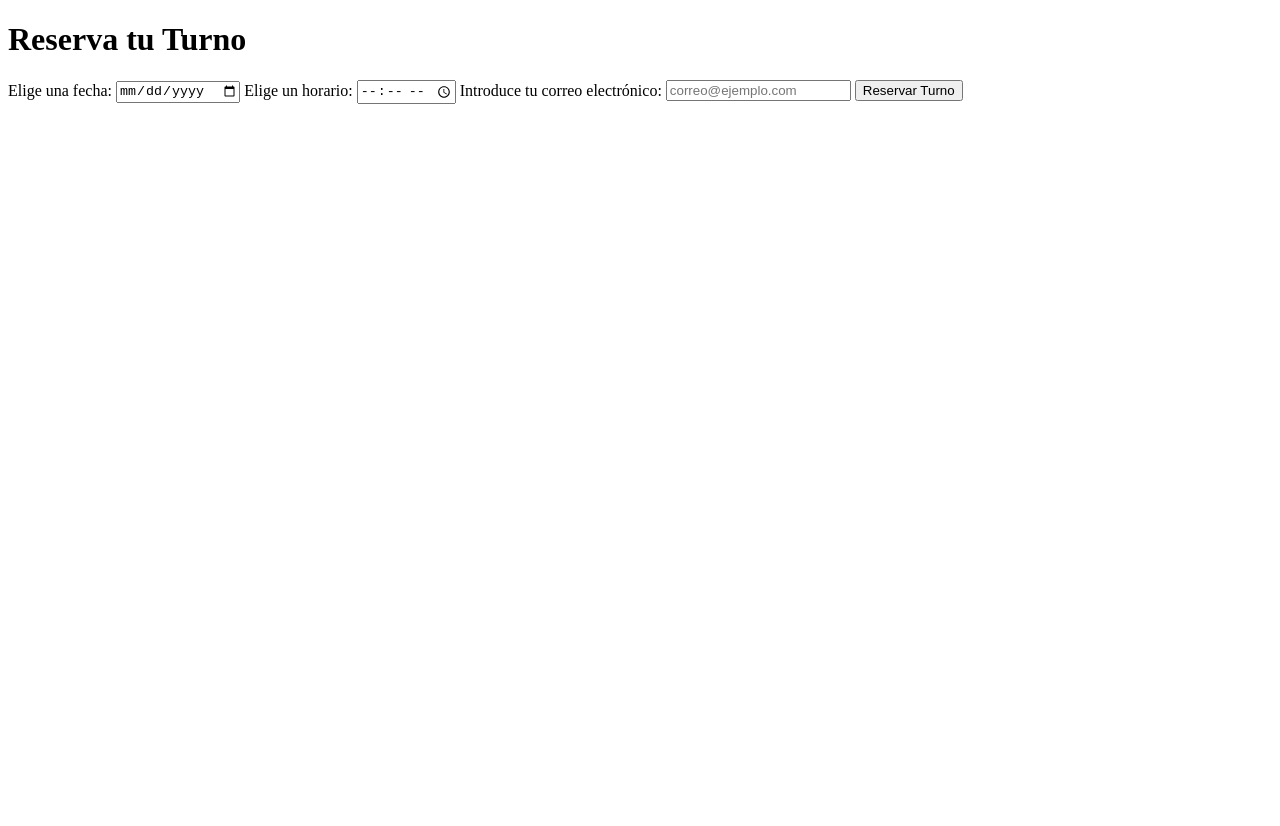
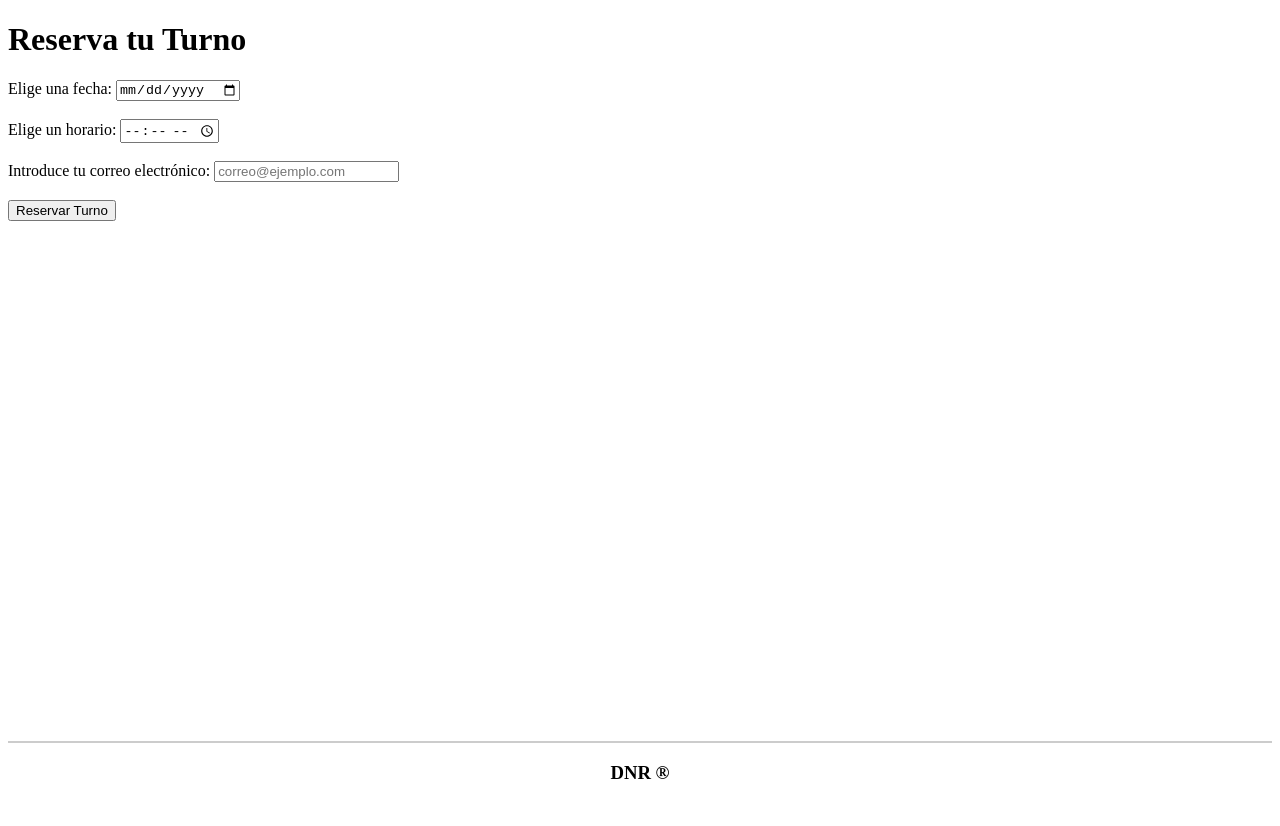
Before and after one commit to NicolasRovetta/TurnApp, a website: page html/index.html in a window 1280 px wide. Before the commit the page ends 800 px from the top, so only its background shows below. Drawn offline with nearby package versions, Linux system fonts and the light colour scheme; some packages are replaced by stand-ins of ours; a script that the page names is missing.

Commit message:
tercer commit,agregro del footer,correccion del llamado de emailJS en .js

```diff
--- a/css/style.css
+++ b/css/style.css
@@ -1,4 +1,20 @@
-/* Estilos para la lista de turnos reservados */
+
+footer{
+    border-top: #ccc 2px solid;
+    height: 10vh;
+    text-align:center;
+
+}
+
+main{
+    height: 90vh;
+}
+
+#reservar-btn:hover{
+    background-color: #ccc;
+    cursor: pointer;
+}
+
 #turnos-reservados h2 {
     font-size: 1.5em;
     color: #333;
--- a/html/index.html
+++ b/html/index.html
@@ -6,26 +6,31 @@
     <meta name="viewport" content="width=device-width, initial-scale=1.0">
     <link rel="stylesheet" href="/css/style.css">
     <script src="https://cdn.jsdelivr.net/npm/sweetalert2@11"></script>
-    <script type="text/javascript" src="https://cdn.jsdelivr.net/npm/@emailjs/browser@4/dist/email.min.js"></script>
     <script async src="/js/script.js"></script>
     <link rel="icon" href="/img/calendaricon.png" />
     <title>Turnapp</title>
 </head>
 
 <body>
+    <main>
+        <script type="text/javascript" src="https://cdn.jsdelivr.net/npm/@emailjs/browser@4/dist/email.min.js"></script>
         <div id="app">
             <h1>Reserva tu Turno</h1>
             <div id="turno-form">
                 <label for="fecha">Elige una fecha:</label>
-            <input type="date" id="fecha">
+                <input type="date" id="fecha"><br><br>
                 <label for="hora">Elige un horario:</label>
-            <input type="time" id="hora">
+                <input type="time" id="hora"><br><br>
                 <label for="email">Introduce tu correo electrónico:</label>
-            <input type="email" id="email" placeholder="correo@ejemplo.com" autocomplete="email" required>
+                <input type="email" id="email" placeholder="correo@ejemplo.com" autocomplete="email" required><br><br>
                 <button id="reservar-btn">Reservar Turno</button>
             </div>
             <div id="turnos-reservados"></div>
         </div>
+    </main>
+    <footer>
+        <h3>DNR &#174;</h3>
+    </footer>
 </body>
 
 </html>
--- a/js/script.js
+++ b/js/script.js
@@ -1,6 +1,10 @@
-(function() {
-    emailjs.init("K_2_DUDsc3R2Zf_3f"); // Reemplaza "YOUR_USER_ID" con tu User ID de EmailJS
-})();
+document.addEventListener('DOMContentLoaded', function() {
+    // Asegúrate de que el SDK de EmailJS esté inicializado correctamente
+    emailjs.init("K_2_DUDsc3R2Zf_3f"); // Reemplaza con tu User ID de EmailJS
+
+    // El resto de tu código
+    console.log("EmailJS está inicializado y listo para usarse.");
+});
 
 document.addEventListener('DOMContentLoaded', function() {
     // Variables del DOM
```
Lines whose indentation alone changed are shown as unchanged.
